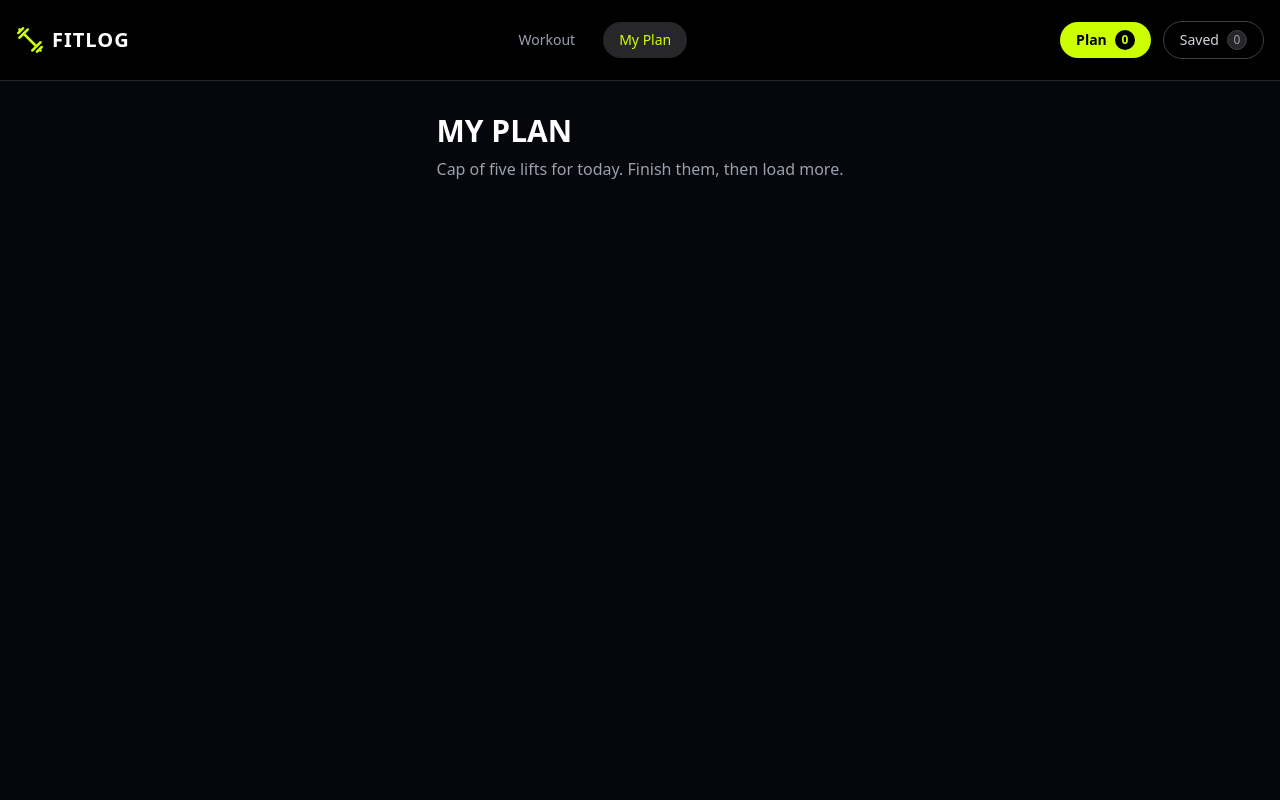
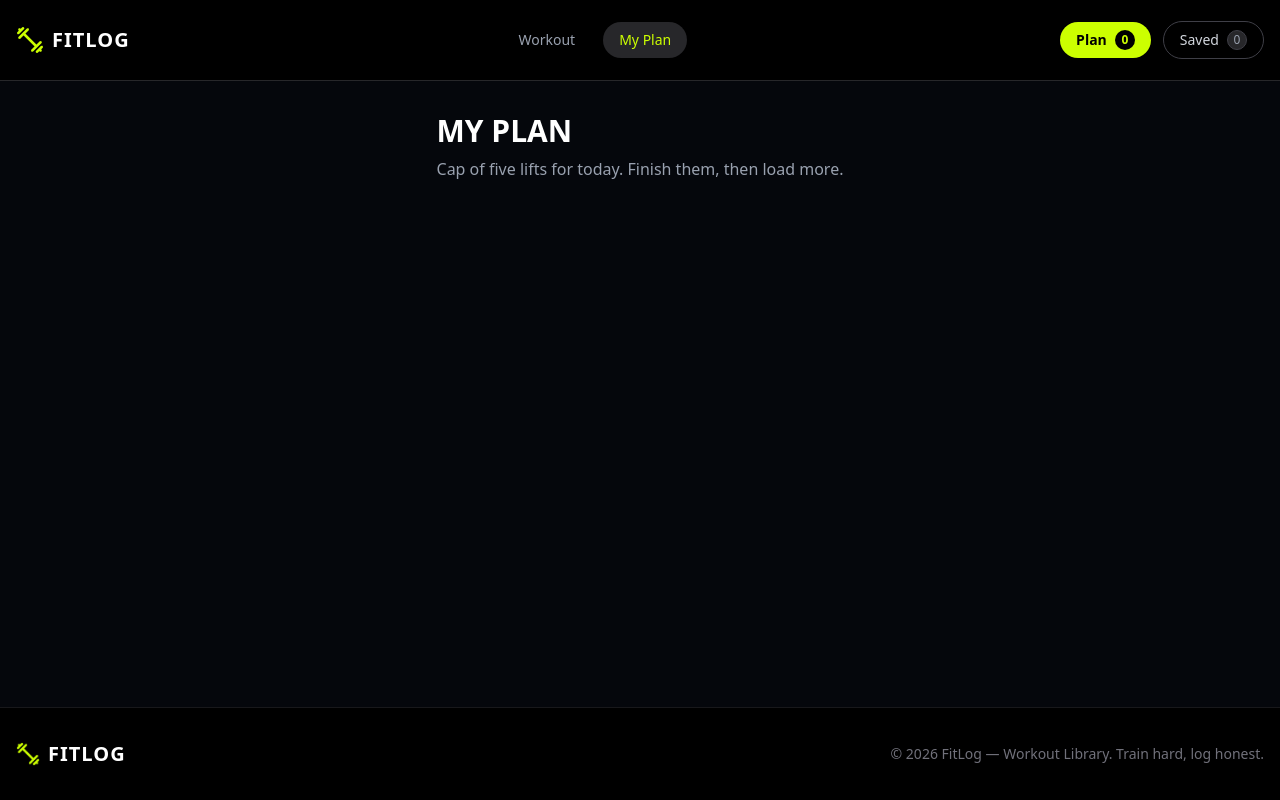
Before and after one commit to Sayeed-sbs/fitlog, a Next.js app: page /my-plan in a window 1280 px wide. Built offline with nearby package versions, Linux system fonts and the light colour scheme.

Commit message:
pushing footer

```diff
--- a/app/layout.js
+++ b/app/layout.js
@@ -1,6 +1,7 @@
 import { Geist, Geist_Mono } from "next/font/google";
 import "./globals.css";
 import Navbar from "@/components/Navbar";
+import Footer from "@/components/Footer";
 
 const geistSans = Geist({
   variable: "--font-geist-sans",
@@ -26,6 +27,7 @@
       <body className="min-h-full bg-[#0c0d0e] text-white flex flex-col">
         <Navbar />
         {children}
+        <Footer />
       </body>
     </html>
   );
--- a/components/Footer.jsx
+++ b/components/Footer.jsx
@@ -0,0 +1,29 @@
+import Link from "next/link";
+import Image from "next/image";
+
+export default function Footer() {
+  return (
+    <footer className="border-t border-zinc-900 bg-black py-8 mt-auto">
+      <div className="mx-auto flex max-w-7xl flex-col items-center justify-between gap-4 px-4 md:flex-row">
+
+        <Link href="/" className="flex items-center gap-2">
+          <Image
+            src="/assets/logo.png"
+            alt="FitLog Logo"
+            width={24}
+            height={24}
+            className="object-contain"
+          />
+          <span className="text-xl font-black tracking-wider text-white uppercase">
+            FITLOG
+          </span>
+        </Link>
+
+        <p className="text-sm text-zinc-500">
+          © 2026 FitLog — Workout Library. Train hard, log honest.
+        </p>
+
+      </div>
+    </footer>
+  );
+}
```
